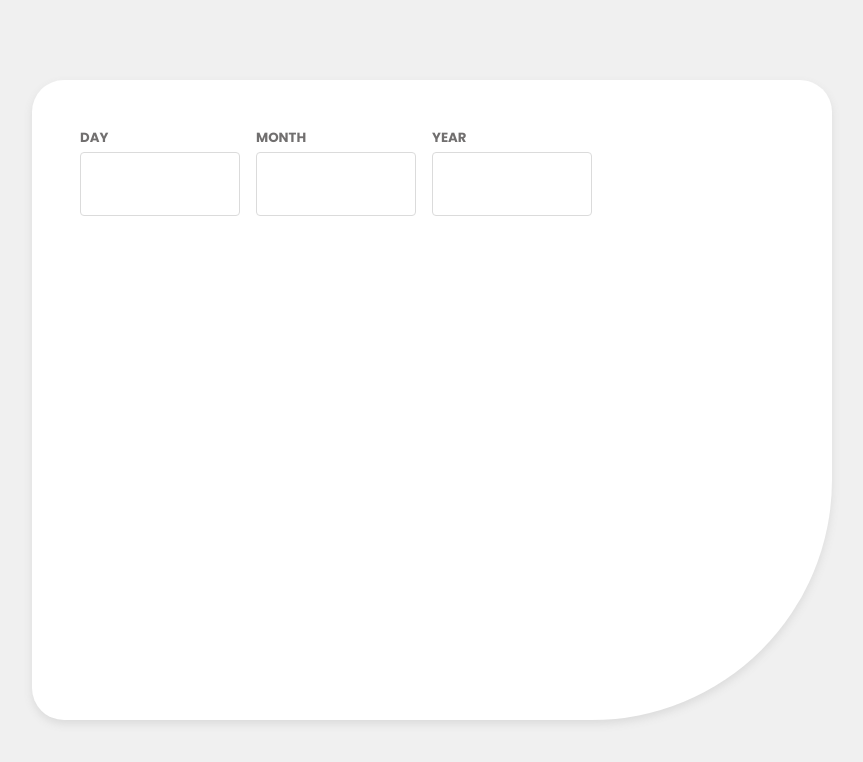
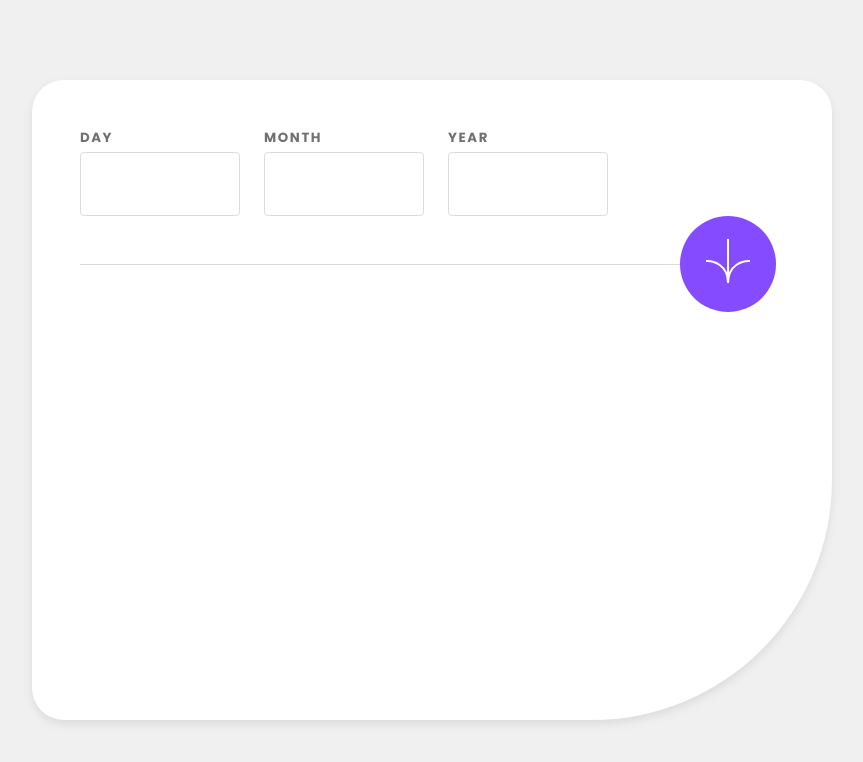
Before and after one commit to maiaralange/AgeCalculator, a React (Vite) app: page / in a window 1280 px wide. Shown: the top 762 px of the page, without its empty margins (208-1071 px from the left). Built offline with nearby package versions, Linux system fonts and the light colour scheme.

Commit message:
Creating submit section

```diff
--- a/src/components/DateInput/styles.ts
+++ b/src/components/DateInput/styles.ts
@@ -9,6 +9,7 @@ export const Container = styled.div`
 
 export const Title = styled.h5`
   color: var(--text-body);
+  letter-spacing: 0.1rem;
 `;
 
 export const Input = styled.input`
--- a/src/components/Header/index.tsx
+++ b/src/components/Header/index.tsx
@@ -1,12 +1,21 @@
+import submitImg from '../../assets/icon-arrow.svg';
 import { DateInput } from '../DateInput';
-import { Container } from './styles';
+import { Container, Form, Line, Submit, SubmitButton } from './styles';
 
 export function Header() {
   return (
     <Container>
-      <DateInput label="DAY"></DateInput>
-      <DateInput label="MONTH"></DateInput>
-      <DateInput label="YEAR"></DateInput>
+      <Form>
+        <DateInput label="DAY"></DateInput>
+        <DateInput label="MONTH"></DateInput>
+        <DateInput label="YEAR"></DateInput>
+      </Form>
+      <Submit>
+        <Line />
+        <SubmitButton>
+          <img src={submitImg} />
+        </SubmitButton>
+      </Submit>
     </Container>
   );
 }
--- a/src/components/Header/styles.ts
+++ b/src/components/Header/styles.ts
@@ -2,6 +2,41 @@ import styled from 'styled-components';
 
 export const Container = styled.div`
   display: flex;
+  flex-direction: column;
+`;
+
+export const Form = styled.div`
+  display: flex;
   padding: 3rem 0 0 3rem;
-  gap: 1rem;
+  gap: 1.5rem;
 `;
+
+export const Line = styled.div`
+  height: 1px;
+  width: 75%;
+  margin-left: 3rem;
+  background-color: var(--shadow);
+`;
+
+export const Submit = styled.div`
+  display: flex;
+  align-items: center;
+`;
+
+export const SubmitButton = styled.button`
+  background-color: var(--purple);
+  border-radius: 50%;
+  height: 6rem;
+  width: 6rem;
+  border: none;
+
+  transition: filter 0.2s;
+
+  &:hover {
+    filter: brightness(0.8);
+  }
+
+  &:active {
+    background-color: var(--black);
+  }
+`;
--- a/src/styles/global.ts
+++ b/src/styles/global.ts
@@ -4,7 +4,7 @@ export const GlobalStyle = createGlobalStyle`
   :root {
     --background: hsl(0, 0%, 94%);
     --purple: hsl(259, 100%, 65%);
-    --text-title: hsl(0, 0%, 8%);
+    --black: hsl(0, 0%, 8%);
     --text-body: hsl(0, 1%, 44%);
     --shadow: hsl(0, 0%, 86%);
     --shape: hsl(0, 0%, 100%);
```
Also changed, not shown: src/assets/icon-arrow.svg (added).
